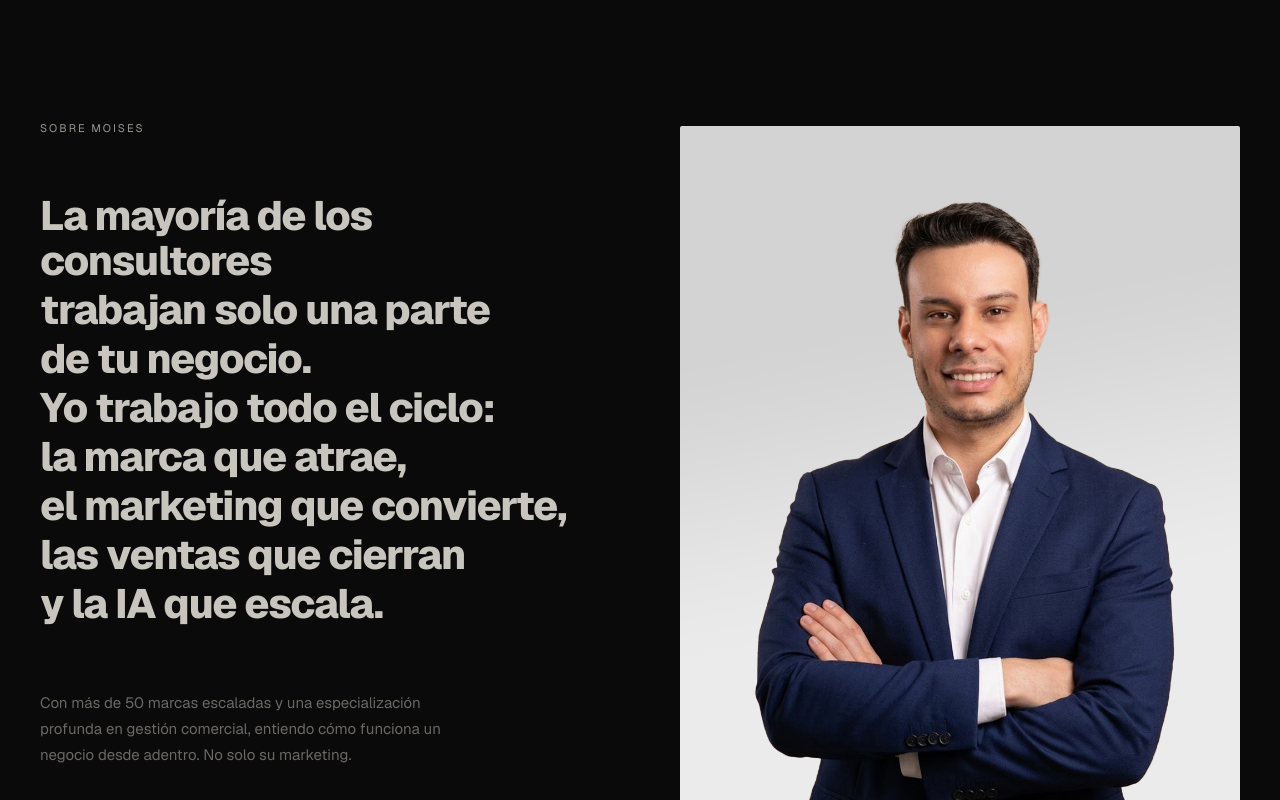
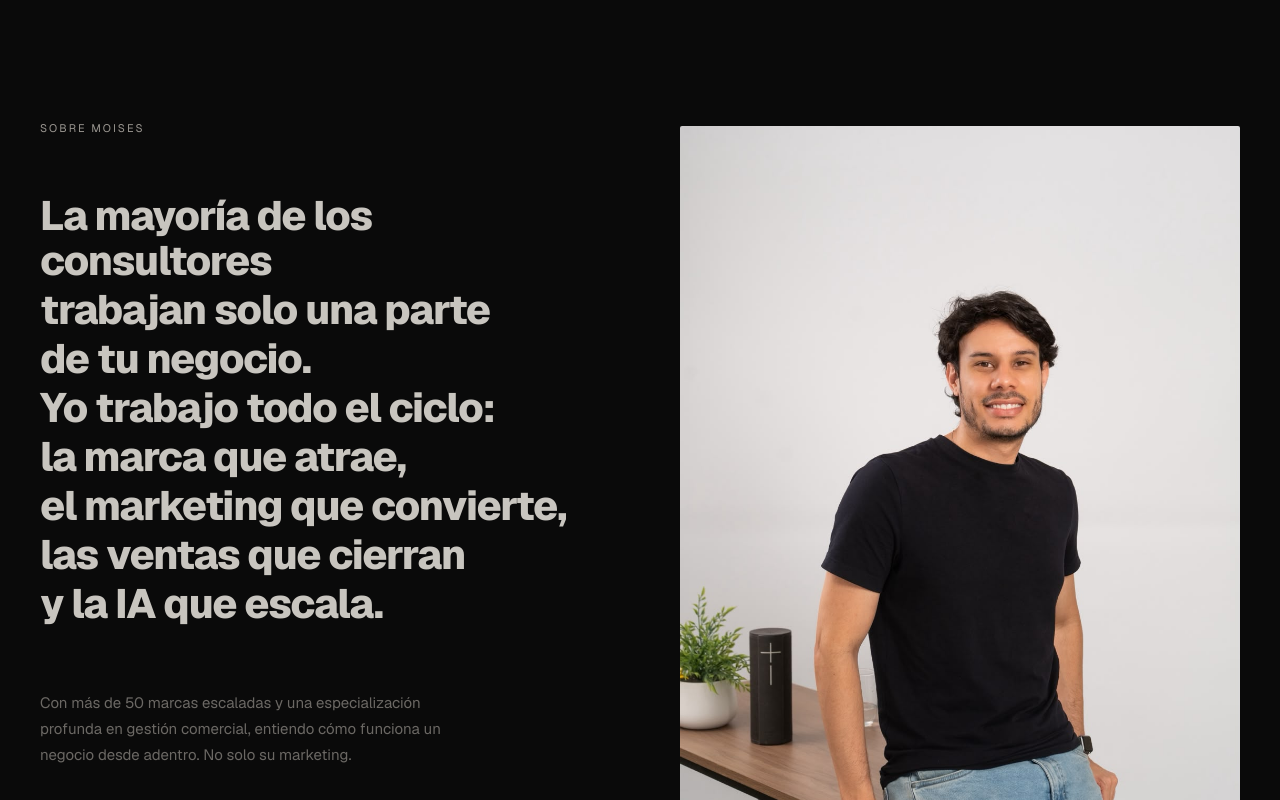
Before and after one commit to moisesapmarketing-rgb/moisesmarketing, a Next.js app: page / in a window 1280 px wide. Shown: the part 840-1640 px from the top of the page. Built offline with nearby package versions, Linux system fonts and the light colour scheme.

Commit message:
feat: foto casual en Sobre Moises y headshot correcto en Conversemos

```diff
--- a/src/components/Contact.tsx
+++ b/src/components/Contact.tsx
@@ -233,10 +233,10 @@ export default function Contact() {
                 }}
               >
                 <Image
-                  src="/moises-casual-1.jpg"
+                  src="/moises-headshot.jpg"
                   alt="Moises Mejias"
                   fill
-                  style={{ objectFit: "cover", objectPosition: "center top" }}
+                  style={{ objectFit: "cover", objectPosition: "center center" }}
                 />
               </div>
               <p style={{ fontSize: "13px", color: "#6b6b6b", lineHeight: 1.5 }}>
--- a/src/components/Manifesto.tsx
+++ b/src/components/Manifesto.tsx
@@ -179,7 +179,7 @@ export default function Manifesto() {
           }}
         >
           <Image
-            src="/moises.png"
+            src="/moises-casual-1.jpg"
             alt="Moises Mejias"
             fill
             style={{ objectFit: "cover", objectPosition: "center top" }}
```
Also changed, not shown: public/moises-headshot.jpg (added).
